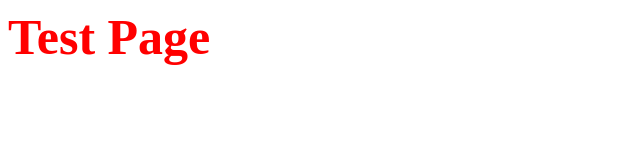
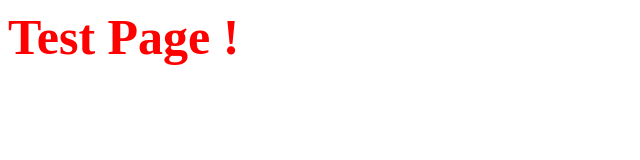
Before and after one commit to RapidAcezz/ChromeBot, a plain HTML site: page index.html in a window 1280 px wide. Shown: the full height of the page, 0-640 px from the left. Drawn offline with Linux system fonts and the light colour scheme.

Commit message:
Update index.html

```diff
--- a/index.html
+++ b/index.html
@@ -6,7 +6,7 @@
 }
 </style>
 <head>
-<h1> Test Page </h1>
+<h1> Test Page !</h1>
 
 </head>
 </html>
```
